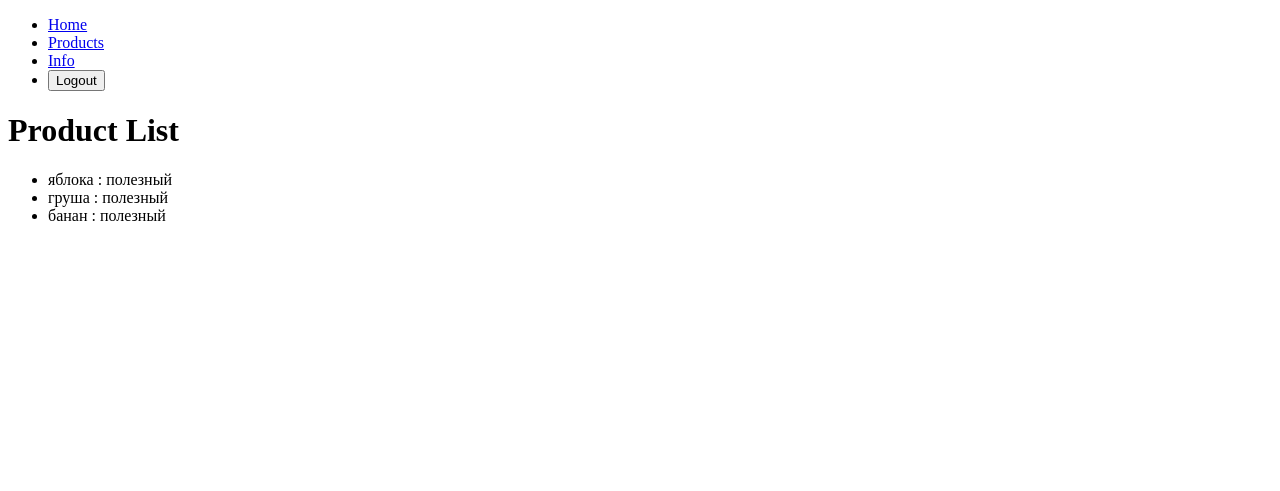
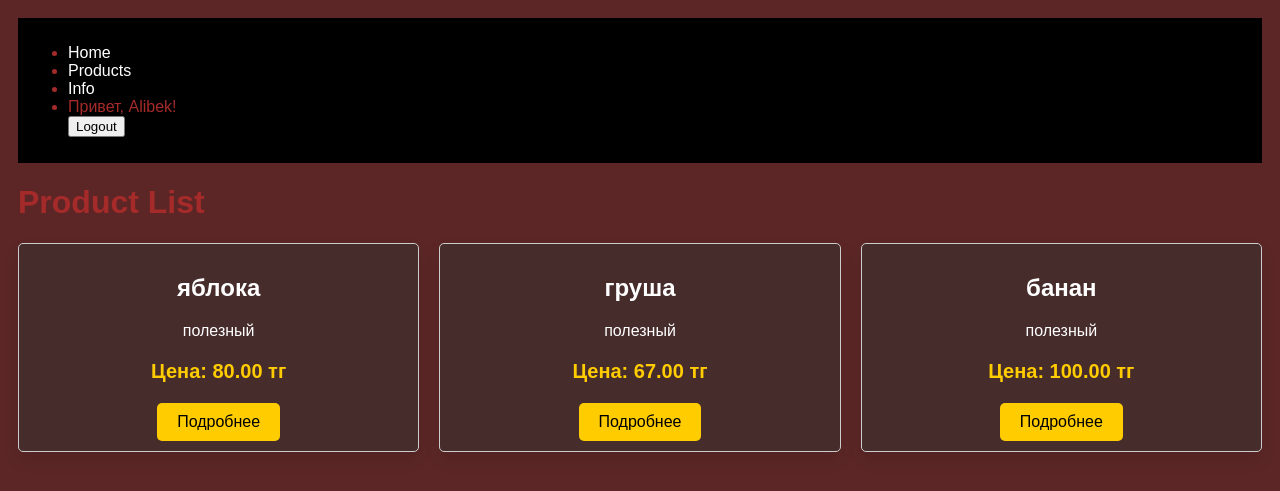
Before and after one commit to naomi-06/Products, a Django app: page /products/ in a window 1280 px wide. Shown: the top 491 px of the page. Run offline with Django 5.2, Linux system fonts and the light colour scheme; a user stored in the database is signed in; data comes from the database, SQL or seed files in the repository; both versions use the stored data as it was after the commit.

Commit message:
добавлен css

```diff
--- a/myapp/shop_backend/models.py
+++ b/myapp/shop_backend/models.py
@@ -3,6 +3,7 @@ from django.db import models
 class Product(models.Model):
     name = models.CharField(max_length=100)
     description = models.TextField()
+    price = models.DecimalField(max_digits=10, decimal_places=2)
 
     def __str__(self):
         return self.name
--- /dev/null
+++ b/myapp/shop_backend/static/style.css
@@ -0,0 +1,56 @@
+body {
+    color: brown;
+    background-color: #5c2626;
+    font-family: Arial, sans-serif;
+    padding: 10px;
+}
+
+nav {
+    background-color: rgb(0, 0, 0);
+    padding: 10px;
+    display: flex;
+    gap: 10px;
+    align-items: center;
+}
+nav a {
+    color: white;
+    text-decoration: none;
+}
+nav a:hover {
+    text-decoration: underline;
+    color: rgb(221, 9, 9);
+    font-size: large;
+}
+.product-grid {
+    display: grid;
+    grid-template-columns: repeat(auto-fit, minmax(300px, 1fr));
+    gap: 20px;
+}
+.product-item {
+    border: 1px solid #ccc;
+    padding: 10px;
+    border-radius: 5px;
+    margin-bottom: 10px;
+    background-color: #472c2c;
+    text-align: center;
+    color: white;
+    box-shadow: 0 8px 16px rgba(0, 0, 0, 0.1);
+}
+.product-item:hover {
+    transform: scale(1.05);
+    box-shadow: 0 16px 32px rgba(0, 0, 0, 0.2);
+}
+.product-price {
+    font-weight: bold;
+    color: #ffcc00;
+    font-size: 20px;
+}
+.product-details-btn {
+    display: inline-block;
+    padding: 10px 20px;
+    background-color: #ffcc00;
+    color: #000;
+    text-decoration: none;
+    border-radius: 5px;
+    transition: background-color 0.3s ease;
+}
--- a/myapp/shop_backend/templates/base.html
+++ b/myapp/shop_backend/templates/base.html
@@ -1,9 +1,11 @@
+{% load static %}
 <!DOCTYPE html>
 <html lang="en">
 <head>
     <meta charset="UTF-8">
     <meta name="viewport" content="width=device-width, initial-scale=1.0">
     <title>{% block title %}My Site{% endblock %}</title>
+    <link rel="stylesheet" href="{% static 'style.css' %}">
 </head>
 <body>
     <header>
@@ -13,7 +15,7 @@
                 <li><a href="{% url 'product_list' %}">Products</a></li>
                 <li><a href="{% url 'info' %}">Info</a></li>
                 {% if user.is_authenticated %}
-                <li привет , {{user.username}}!</li>
+                <li>Привет, {{user.username}}!</li>
                     <form method="post" action="{% url 'logout' %}">
                         {% csrf_token %}
                         <button type="submit">Logout</button>
@@ -27,5 +29,6 @@
     <main>
         {% block content %}
         {% endblock %}
+    </main>
 </body>
 </html>
--- a/myapp/shop_backend/templates/info.html
+++ b/myapp/shop_backend/templates/info.html
@@ -2,6 +2,6 @@
 {% block title %}Home{% endblock %}
 {% block content %}
     <h1>info</h1>
-    <p>This is the info</p>
+    <p>Здесь вы можете найти информацию о наших продуктах.</p>
     <p>Количества продуктов: {{ productcount }}</p>
 {% endblock %}
--- a/myapp/shop_backend/templates/product_list.html
+++ b/myapp/shop_backend/templates/product_list.html
@@ -1,9 +1,20 @@
 {% extends 'base.html' %}
 {% block title %}Product List{% endblock %}
 {% block content %}
-    <h1>Product List</h1>
-    <ul>
+{% if products %}
+<h1>Product List</h1>
+
+    <div class="product-grid">
         {% for product in products %}
-            <li>{{ product.name }} : {{ product.description }}</li>
+            <div class="product-item">
+                <h2>{{ product.name }}</h2>
+                <p>{{ product.description }}</p>
+                <p class="product-price"> Цена: {{ product.price }} тг</p>
+                <a class="product-details-btn" href="{% url 'product_details' product.id %}">Подробнее</a>
+            </div>
         {% endfor %}
+    </div>
+    {% else %}
+    <p>Этого продукта нет в наличии.🤷‍♂️</p>
+    {% endif %}
 {% endblock %}
--- a/myapp/shop_backend/urls.py
+++ b/myapp/shop_backend/urls.py
@@ -3,5 +3,6 @@ from django.urls import path, include
 urlpatterns = [
     path('', views.index, name='index'),
     path('products/', views.product_list, name='product_list'),
+    path('products/<int:product_id>/', views.product_details, name='product_details'),
     path('info/', views.info, name='info')
 ]
--- a/myapp/shop_backend/views.py
+++ b/myapp/shop_backend/views.py
@@ -12,3 +12,8 @@ def index(request):
 def info(request):
     productcount = Product.objects.count()
     return render(request, 'info.html', {'productcount': productcount})
+def product_details(request, product_id):
+    #передача null если не найдено продукт
+
+    product = Product.objects.filter(id=product_id).first()
+    return render(request, 'product_details.html', {'product': product})
```
Also changed, not shown: myapp/shop_backend/templates/product_details.html (added, +12 -0 lines), myapp/shop_backend.sqlite3, myapp/shop_backend/migrations/0002_product_price.py (added).
